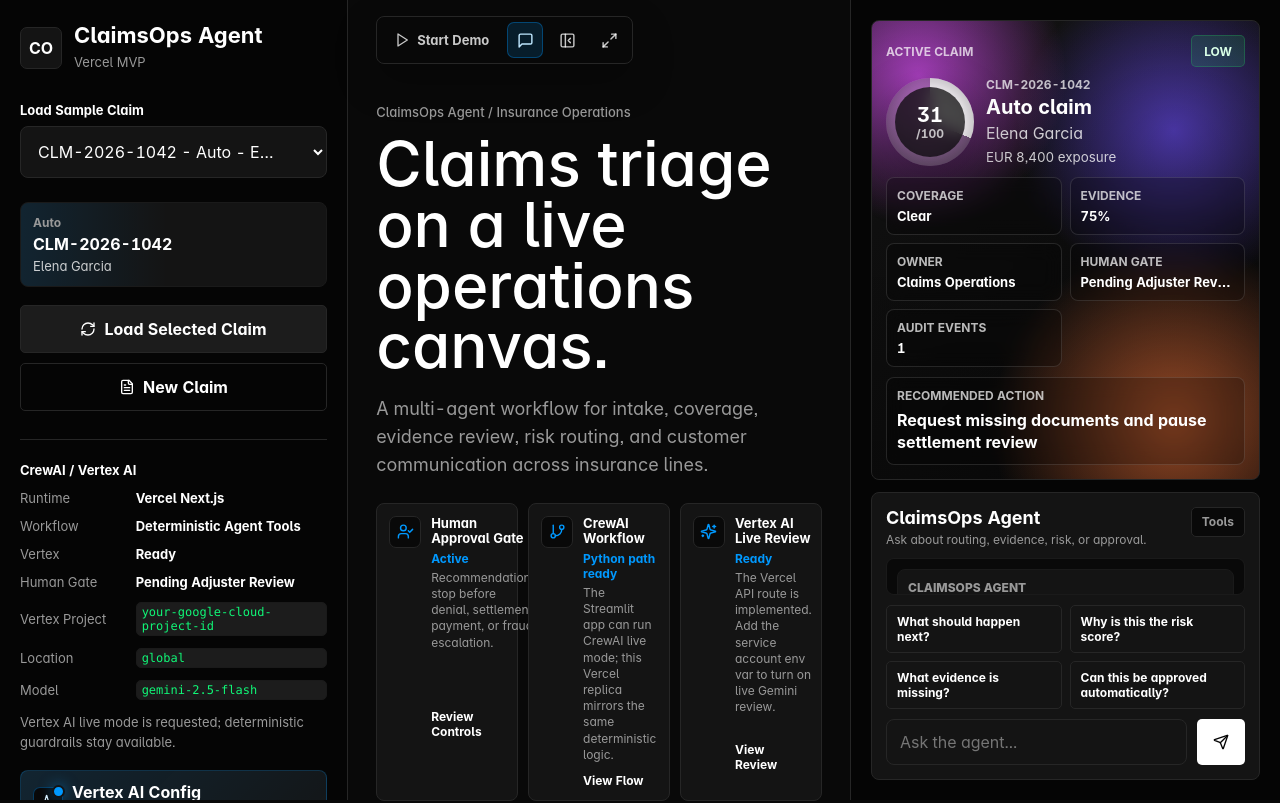
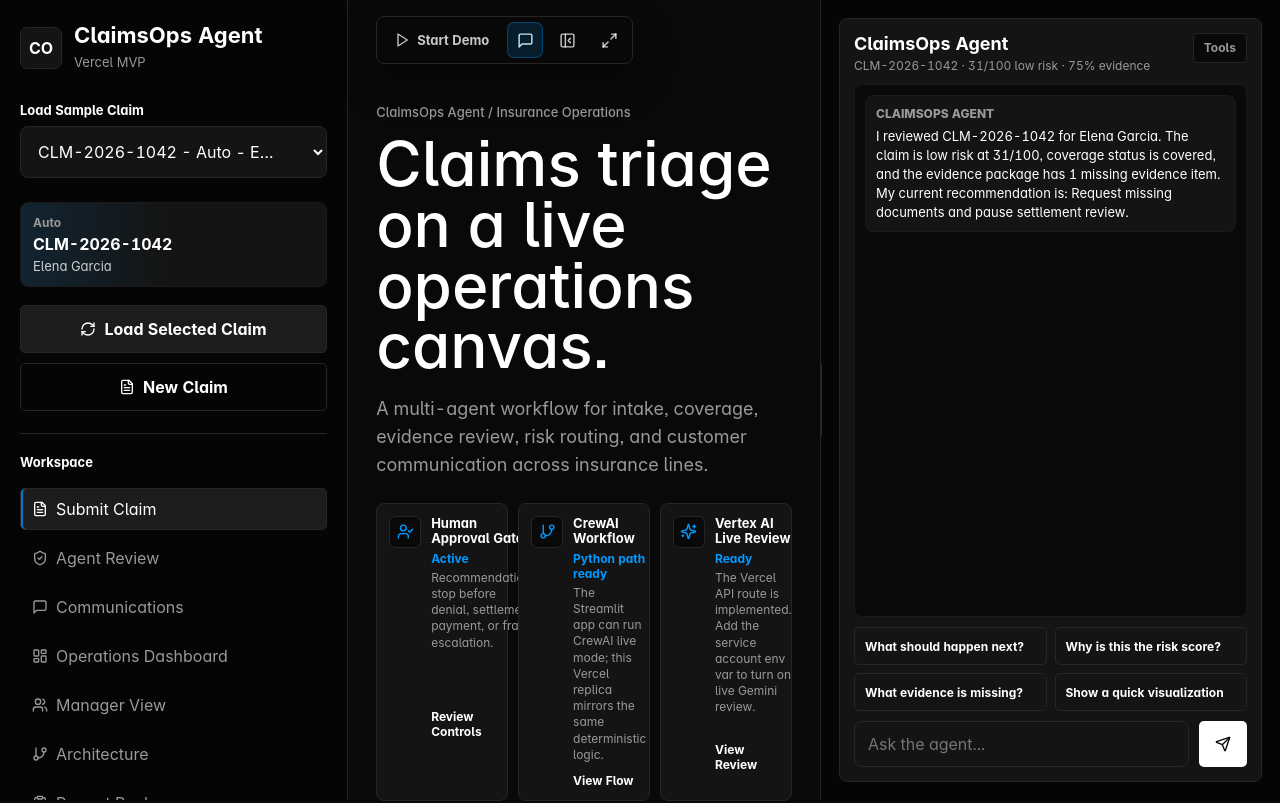
Before and after one commit to lukatcheishvili/claimsops-agent, a Next.js app: page / in a window 1280 px wide. Shown: the top 803 px of the page. Built offline with nearby package versions, Linux system fonts and the light colour scheme.

Commit message:
Restructure console with resizable chat rail

```diff
--- a/src/app/globals.css
+++ b/src/app/globals.css
@@ -65,11 +65,12 @@
   display: grid;
   grid-template-columns: 348px minmax(0, 1fr);
   min-height: 100vh;
+  --chat-rail-width: 460px;
   transition: grid-template-columns 180ms ease;
 }
 
 .app-shell.chat-open {
-  grid-template-columns: 348px minmax(0, 1fr) clamp(430px, 29vw, 520px);
+  grid-template-columns: 348px minmax(0, 1fr) var(--chat-rail-width);
 }
 
 .app-shell.sidebar-collapsed {
@@ -77,7 +78,12 @@
 }
 
 .app-shell.sidebar-collapsed.chat-open {
-  grid-template-columns: 0 minmax(0, 1fr) clamp(430px, 29vw, 520px);
+  grid-template-columns: 0 minmax(0, 1fr) var(--chat-rail-width);
+}
+
+body.is-resizing-chat {
+  cursor: col-resize;
+  user-select: none;
 }
 
 .sidebar {
@@ -176,7 +182,15 @@
 .sidebar-actions {
   display: grid;
   gap: 10px;
-  margin: 16px 0 28px;
+  margin: 16px 0 22px;
+}
+
+.sidebar-nav {
+  display: grid;
+  gap: 10px;
+  margin: 0 0 24px;
+  padding-top: 20px;
+  border-top: 1px solid var(--co-hairline);
 }
 
 .sidebar-status {
@@ -785,13 +799,45 @@
   height: 100vh;
   max-height: 100vh;
   display: grid;
-  grid-template-rows: auto minmax(0, 1fr);
-  gap: 12px;
+  grid-template-rows: minmax(0, 1fr);
   align-self: start;
   overflow: hidden;
-  padding: 20px;
+  padding: 18px;
   border-left: 1px solid var(--co-hairline);
   background: var(--co-deep);
+}
+
+.chat-resize-handle {
+  position: absolute;
+  top: 0;
+  bottom: 0;
+  left: -6px;
+  z-index: 20;
+  width: 12px;
+  border: 0;
+  border-radius: 0;
+  background: transparent;
+  cursor: col-resize;
+}
+
+.chat-resize-handle::before {
+  position: absolute;
+  top: 50%;
+  left: 5px;
+  width: 2px;
+  height: 72px;
+  border-radius: 999px;
+  background: rgba(255, 255, 255, 0.16);
+  content: "";
+  transform: translateY(-50%);
+  transition: background-color 140ms ease, box-shadow 140ms ease;
+}
+
+.chat-resize-handle:hover::before,
+.chat-resize-handle:focus-visible::before,
+body.is-resizing-chat .chat-resize-handle::before {
+  background: var(--co-blue);
+  box-shadow: 0 0 0 1px rgba(0, 153, 255, 0.2), 0 0 28px rgba(0, 153, 255, 0.32);
 }
 
 .rail-claim-summary,
@@ -920,6 +966,7 @@
 
 .rail-chat-panel {
   display: grid;
+  height: 100%;
   min-height: 0;
   grid-template-rows: auto minmax(0, 1fr) auto auto;
   gap: 10px;
@@ -947,33 +994,33 @@
 }
 
 .tabs {
+  display: grid;
+  gap: 7px;
+  margin: 0;
+}
+
+.tabs button {
   display: flex;
-  flex-wrap: wrap;
-  gap: 8px;
-  margin-bottom: 24px;
-  padding-bottom: 8px;
-  border-bottom: 1px solid var(--co-hairline);
-}
-
-.tabs button {
-  display: inline-flex;
+  width: 100%;
   min-height: 42px;
   align-items: center;
   gap: 8px;
-  padding: 8px 14px;
-  border: 0;
+  padding: 9px 11px;
+  border: 1px solid transparent;
   border-radius: 5px;
   background: transparent;
   color: var(--co-muted);
   cursor: pointer;
+  text-align: left;
   transition: background-color 140ms ease, color 140ms ease, box-shadow 140ms ease;
 }
 
 .tabs button:hover,
 .tabs button.active {
+  border-color: var(--co-hairline);
   background: var(--co-surface-2);
   color: var(--co-ink);
-  box-shadow: inset 0 -1px 0 var(--co-hairline-strong);
+  box-shadow: inset 2px 0 0 rgba(0, 153, 255, 0.72);
 }
 
 .tab-panel,
@@ -1549,6 +1596,66 @@
   line-height: 1.45;
 }
 
+.chat-visual {
+  display: grid;
+  gap: 10px;
+  margin-top: 4px;
+  padding: 10px;
+  border: 1px solid var(--co-hairline-soft);
+  border-radius: 8px;
+  background: rgba(0, 0, 0, 0.24);
+}
+
+.chat-visual > strong {
+  color: var(--co-ink);
+  font-size: 12px;
+}
+
+.chat-visual-bars {
+  display: grid;
+  gap: 9px;
+}
+
+.chat-visual-row {
+  display: grid;
+  grid-template-columns: minmax(86px, 0.8fr) minmax(80px, 1fr) minmax(56px, auto);
+  gap: 8px;
+  align-items: center;
+}
+
+.chat-visual-row span,
+.chat-visual-row em {
+  min-width: 0;
+  color: var(--co-muted);
+  font-size: 11px;
+  font-style: normal;
+  line-height: 1.25;
+}
+
+.chat-visual-row span {
+  overflow: hidden;
+  text-overflow: ellipsis;
+  white-space: nowrap;
+}
+
+.chat-visual-row em {
+  color: var(--co-body);
+  text-align: right;
+}
+
+.chat-visual-track {
+  overflow: hidden;
+  height: 8px;
+  border-radius: 999px;
+  background: var(--co-graphite);
+}
+
+.chat-visual-track i {
+  display: block;
+  height: 100%;
+  border-radius: inherit;
+}
+
 .chat-input-row {
   display: grid;
   grid-template-columns: minmax(0, 1fr) 118px;
@@ -2478,7 +2585,7 @@
   }
 
   .app-shell.chat-open {
-    grid-template-columns: 320px minmax(0, 1fr) minmax(380px, 420px);
+    grid-template-columns: 320px minmax(0, 1fr) var(--chat-rail-width);
   }
 
   .app-shell.sidebar-collapsed {
@@ -2486,7 +2593,7 @@
   }
 
   .app-shell.sidebar-collapsed.chat-open {
-    grid-template-columns: 0 minmax(0, 1fr) minmax(380px, 420px);
+    grid-template-columns: 0 minmax(0, 1fr) var(--chat-rail-width);
   }
 
   .hero,
@@ -2561,6 +2668,10 @@
     border-left: 0;
   }
 
+  .chat-resize-handle {
+    display: none;
+  }
+
   .rail-chat-panel {
     min-height: 520px;
   }
@@ -2617,7 +2728,8 @@
 
   .rail-main,
   .rail-kpis,
-  .rail-prompts {
+  .rail-prompts,
+  .chat-visual-row {
     grid-template-columns: 1fr;
   }
 
@@ -2628,6 +2740,10 @@
 
   .rail-messages {
     max-height: 320px;
+  }
+
+  .chat-visual-row em {
+    text-align: left;
   }
 
   .spotlight-main {
--- a/src/components/ClaimsOpsApp.jsx
+++ b/src/components/ClaimsOpsApp.jsx
@@ -149,6 +149,7 @@
   const [vertexConfig, setVertexConfig] = useState(initialVertexConfig);
   const [sidebarOpen, setSidebarOpen] = useState(true);
   const [chatRailOpen, setChatRailOpen] = useState(true);
+  const [chatRailWidth, setChatRailWidth] = useState(460);
   const [isFullscreen, setIsFullscreen] = useState(false);
   const [demoActive, setDemoActive] = useState(false);
   const [demoStepIndex, setDemoStepIndex] = useState(0);
@@ -319,6 +320,38 @@
     ]);
   }
 
+  function startChatResize(event) {
+    event.preventDefault();
+    const startWidth = chatRailWidth;
+    const startX = event.clientX;
+
+    function clampWidth(width) {
+      const leftWidth = sidebarOpen ? 348 : 0;
+      const maxWidth = Math.max(420, Math.min(860, window.innerWidth - leftWidth - 360));
+      return Math.max(360, Math.min(maxWidth, width));
+    }
+
+    function handlePointerMove(moveEvent) {
+      setChatRailWidth(clampWidth(startWidth + startX - moveEvent.clientX));
+    }
+
+    function stopResize() {
+      document.body.classList.remove("is-resizing-chat");
+      window.removeEventListener("pointermove", handlePointerMove);
+      window.removeEventListener("pointerup", stopResize);
+      window.removeEventListener("pointercancel", stopResize);
+      window.removeEventListener("mousemove", handlePointerMove);
+      window.removeEventListener("mouseup", stopResize);
+    }
+
+    document.body.classList.add("is-resizing-chat");
+    window.addEventListener("pointermove", handlePointerMove);
+    window.addEventListener("pointerup", stopResize);
+    window.addEventListener("pointercancel", stopResize);
+    window.addEventListener("mousemove", handlePointerMove);
+    window.addEventListener("mouseup", stopResize);
+  }
+
   function startGuidedDemo() {
     setDemoActive(true);
     setDemoStepIndex(0);
@@ -391,7 +424,10 @@
   }
 
   return (
-    <div className={`app-shell ${sidebarOpen ? "" : "sidebar-collapsed"} ${chatRailOpen ? "chat-open" : "chat-closed"}`}>
+    <div
+      className={`app-shell ${sidebarOpen ? "" : "sidebar-collapsed"} ${chatRailOpen ? "chat-open" : "chat-closed"}`}
+      style={{ "--chat-rail-width": `${chatRailWidth}px` }}
+    >
       <aside className="sidebar" aria-label="ClaimsOps controls">
         <div className="sidebar-header">
           <span className="brand-mark">CO</span>
@@ -434,6 +470,11 @@
             New Claim
           </button>
         </div>
+
+        <nav className="sidebar-nav" aria-label="ClaimsOps workspace tabs">
+          <span className="section-label">Workspace</span>
+          <Tabs activeTab={activeTab} setActiveTab={setActiveTab} />
+        </nav>
 
         <div className="sidebar-status">
           <p className="section-label">CrewAI / Vertex AI</p>
@@ -511,7 +552,6 @@
           setActiveTab={setActiveTab}
           vertexState={vertexState}
         />
-        <Tabs activeTab={activeTab} setActiveTab={setActiveTab} />
 
         <section className="tab-panel" aria-live="polite">
           {activeTab === "submit" && (
@@ -545,11 +585,10 @@
       {chatRailOpen && (
         <AgentChatRail
           analysis={analysis}
-          approvalState={approvalState}
           vertexState={vertexState}
-          approvalLog={approvalLog}
           messages={chatMessages}
           onSend={sendAgentMessage}
+          onResizeStart={startChatResize}
         />
       )}
     </div>
@@ -963,16 +1002,15 @@
   );
 }
 
-function AgentChatRail({ analysis, approvalState, vertexState, approvalLog, messages, onSend }) {
+function AgentChatRail({ analysis, vertexState, messages, onSend, onResizeStart }) {
   const [draft, setDraft] = useState("");
-  const { claim, coverage, evidence, risk, recommendation } = analysis;
+  const { claim, evidence, risk } = analysis;
   const evidencePercent = Math.round(evidence.completion * 100);
-  const scoreAngle = `${risk.score * 3.6}deg`;
   const prompts = [
     "What should happen next?",
     "Why is this the risk score?",
     "What evidence is missing?",
-    "Can this be approved automatically?"
+    "Show a quick visualization"
   ];
 
   function submitMessage(event) {
@@ -983,44 +1021,20 @@
 
   return (
     <aside className="agent-chat-rail" aria-label="ClaimsOps Agent chat">
-      <div className="rail-claim-summary">
-        <div className="rail-topline">
-          <span>Active Claim</span>
-          <SeverityPill severity={risk.severity} />
-        </div>
-
-        <div className="rail-main">
-          <div className="spotlight-score rail-score" style={{ "--score-angle": scoreAngle }}>
-            <strong>{risk.score}</strong>
-            <span>/100</span>
-          </div>
-          <div>
-            <span>{claim.claim_id}</span>
-            <strong>{claim.insurance_type} claim</strong>
-            <p>{claim.customer_name}</p>
-            <small>EUR {numberFormat(claim.claim_amount)} exposure</small>
-          </div>
-        </div>
-
-        <dl className="rail-kpis">
-          <div><dt>Coverage</dt><dd>{coverage.covered ? "Clear" : "Review"}</dd></div>
-          <div><dt>Evidence</dt><dd>{evidencePercent}%</dd></div>
-          <div><dt>Owner</dt><dd>{recommendation.owner}</dd></div>
-          <div><dt>Human Gate</dt><dd>{approvalState}</dd></div>
-          <div><dt>Audit Events</dt><dd>{approvalLog.length}</dd></div>
-        </dl>
-
-        <div className="rail-action">
-          <span>Recommended Action</span>
-          <p>{recommendation.action}</p>
-        </div>
-      </div>
+      <button
+        type="button"
+        className="chat-resize-handle"
+        aria-label="Resize agent chat"
+        title="Drag to resize chat"
+        onPointerDown={onResizeStart}
+        onMouseDown={onResizeStart}
+      />
 
       <section className="rail-chat-panel">
         <div className="rail-chat-header">
           <div>
             <h3>ClaimsOps Agent</h3>
-            <p>Ask about routing, evidence, risk, or approval.</p>
+            <p>{claim.claim_id} · {risk.score}/100 {risk.severity.toLowerCase()} risk · {evidencePercent}% evidence</p>
           </div>
           <span className="runtime-badge">{vertexState.enabled ? "Vertex" : "Tools"}</span>
         </div>
@@ -1029,6 +1043,7 @@
             <article className={`chat-message ${message.role}`} key={message.id}>
               <span>{message.role === "assistant" ? "ClaimsOps Agent" : "You"}</span>
               <p>{message.content}</p>
+              {message.visual ? <ChatMessageVisual visual={message.visual} /> : null}
             </article>
           ))}
         </div>
@@ -1931,11 +1946,33 @@
 }
 
 function createChatMessage(role, content) {
+  const payload = typeof content === "string" ? { content } : content;
   return {
     id: `${role}-${Date.now()}-${Math.random().toString(36).slice(2, 8)}`,
     role,
-    content
+    content: payload.content,
+    visual: payload.visual || null
   };
+}
+
+function ChatMessageVisual({ visual }) {
+  if (!visual?.items?.length) return null;
+  return (
+    <div className={`chat-visual ${visual.type || "summary"}`} aria-label={visual.title}>
+      <strong>{visual.title}</strong>
+      <div className="chat-visual-bars">
+        {visual.items.map((item) => (
+          <div className="chat-visual-row" key={item.label}>
+            <span>{item.label}</span>
+            <div className="chat-visual-track">
+              <i style={{ width: `${Math.max(4, Math.min(100, item.value))}%`, background: item.color }} />
+            </div>
+            <em>{item.detail}</em>
+          </div>
+        ))}
+      </div>
+    </div>
+  );
 }
 
 function createApprovalLogEntry(actor, detail, claimId) {
@@ -1966,16 +2003,22 @@
     .slice(0, 3);
 
   if (q.includes("evidence") || q.includes("document") || q.includes("missing")) {
-    return missing.length
-      ? `The evidence review agent found these missing items: ${missing.join(", ")}. That matters because settlement review should pause until the claim file contains the required documents for a ${analysis.claim.insurance_type.toLowerCase()} claim.`
-      : "The evidence review agent found that all required documents are present for this insurance line. The claim can move to the next human-reviewed step unless risk or coverage checks require a specialist.";
+    return {
+      content: missing.length
+        ? `The evidence review agent found these missing items: ${missing.join(", ")}. That matters because settlement review should pause until the claim file contains the required documents for a ${analysis.claim.insurance_type.toLowerCase()} claim.`
+        : "The evidence review agent found that all required documents are present for this insurance line. The claim can move to the next human-reviewed step unless risk or coverage checks require a specialist.",
+      visual: buildChatVisual("evidence", analysis)
+    };
   }
 
   if (q.includes("risk") || q.includes("score") || q.includes("why")) {
     const driverText = topDrivers.length
       ? topDrivers.map((driver) => `${driver.label} (${driver.impact > 0 ? "+" : ""}${driver.impact}): ${driver.detail}`).join(" ")
       : "No major risk drivers were detected beyond baseline intake review.";
-    return `The risk score is ${analysis.risk.score}/100, which is ${analysis.risk.severity.toLowerCase()} severity. Main drivers: ${driverText} The urgency is ${analysis.risk.urgency}.`;
+    return {
+      content: `The risk score is ${analysis.risk.score}/100, which is ${analysis.risk.severity.toLowerCase()} severity. Main drivers: ${driverText} The urgency is ${analysis.risk.urgency}.`,
+      visual: buildChatVisual("risk", analysis)
+    };
   }
 
   if (q.includes("approve") || q.includes("automatic") || q.includes("human") || q.includes("gate")) {
@@ -1983,12 +2026,25 @@
   }
 
   if (q.includes("next") || q.includes("route") || q.includes("action") || q.includes("owner")) {
-    return `Next action: ${analysis.recommendation.action}. Owner: ${analysis.recommendation.owner}. SLA: ${analysis.recommendation.sla}. Rationale: ${analysis.recommendation.rationale}`;
+    return {
+      content: `Next action: ${analysis.recommendation.action}. Owner: ${analysis.recommendation.owner}. SLA: ${analysis.recommendation.sla}. Rationale: ${analysis.recommendation.rationale}`,
+      visual: buildChatVisual("overview", analysis)
+    };
   }
 
   if (q.includes("coverage") || q.includes("policy")) {
     const limit = analysis.coverage.limit ? ` The claim limit is EUR ${numberFormat(analysis.coverage.limit)} and deductible is EUR ${numberFormat(analysis.coverage.deductible)}.` : "";
-    return `Coverage status is ${analysis.coverage.status.replace("_", " ")}. ${analysis.coverage.reason}${limit}`;
+    return {
+      content: `Coverage status is ${analysis.coverage.status.replace("_", " ")}. ${analysis.coverage.reason}${limit}`,
+      visual: buildChatVisual("coverage", analysis)
+    };
+  }
+
+  if (q.includes("visual") || q.includes("chart") || q.includes("graph") || q.includes("dashboard")) {
+    return {
+      content: `Here is the quick visual read on ${analysis.claim.claim_id}: risk is ${analysis.risk.score}/100, evidence is ${Math.round(analysis.evidence.completion * 100)}%, and coverage is ${analysis.coverage.covered ? "clear" : "in review"}.`,
+      visual: buildChatVisual("overview", analysis)
+    };
   }
 
   if (q.includes("architecture") || q.includes("agent") || q.includes("workflow")) {
@@ -2007,6 +2063,64 @@
   }
 
   return `For ${analysis.claim.claim_id}, I can explain evidence, risk, coverage, routing, Vertex status, architecture, or the approval audit log. Current recommendation: ${analysis.recommendation.action}.`;
+}
+
+function buildChatVisual(type, analysis) {
+  const evidencePercent = Math.round(analysis.evidence.completion * 100);
+  const coverageValue = analysis.coverage.covered ? 100 : 45;
+  const severityColor = analysis.risk.severity === "High" ? chartColors.coral : analysis.risk.severity === "Medium" ? chartColors.orange : chartColors.success;
+
+  if (type === "risk") {
+    const topDrivers = [...analysis.risk.contributions]
+      .filter((item) => item.label !== "Baseline intake risk")
+      .sort((a, b) => Math.abs(b.impact) - Math.abs(a.impact))
+      .slice(0, 3);
+    return {
+      type,
+      title: "Risk Driver View",
+      items: [
+        { label: "Risk Score", value: analysis.risk.score, detail: `${analysis.risk.score}/100`, color: severityColor },
+        ...topDrivers.map((driver) => ({
+          label: driver.label,
+          value: Math.min(100, Math.abs(driver.impact) * 5),
+          detail: `${driver.impact > 0 ? "+" : ""}${driver.impact}`,
+          color: driver.impact > 0 ? chartColors.orange : chartColors.success
+        }))
+      ]
+    };
+  }
+
+  if (type === "evidence") {
+    return {
+      type,
+      title: "Evidence Readiness",
+      items: [
+        { label: "Submitted", value: evidencePercent, detail: `${evidencePercent}%`, color: chartColors.blue },
+        { label: "Missing", value: Math.round((1 - analysis.evidence.completion) * 100), detail: `${analysis.evidence.missing.length} items`, color: analysis.evidence.missing.length ? chartColors.orange : chartColors.success }
+      ]
+    };
+  }
+
+  if (type === "coverage") {
+    return {
+      type,
+      title: "Coverage Snapshot",
+      items: [
+        { label: "Coverage", value: coverageValue, detail: analysis.coverage.covered ? "Clear" : "Review", color: analysis.coverage.covered ? chartColors.success : chartColors.orange },
+        { label: "Exposure", value: Math.min(100, Math.round((analysis.claim.claim_amount / Math.max(analysis.coverage.limit || analysis.claim.claim_amount, 1)) * 100)), detail: `EUR ${numberFormat(analysis.claim.claim_amount)}`, color: chartColors.violet }
+      ]
+    };
+  }
+
+  return {
+    type,
+    title: "Claim Snapshot",
+    items: [
+      { label: "Risk", value: analysis.risk.score, detail: `${analysis.risk.score}/100`, color: severityColor },
+      { label: "Evidence", value: evidencePercent, detail: `${evidencePercent}%`, color: chartColors.blue },
+      { label: "Coverage", value: coverageValue, detail: analysis.coverage.covered ? "Clear" : "Review", color: analysis.coverage.covered ? chartColors.success : chartColors.orange }
+    ]
+  };
 }
 
 function downloadClaimReport(analysis, approvalState, approvalLog, vertexState) {
```
Also changed, not shown: 2 other files (tests, documents, lock files or other folders).
